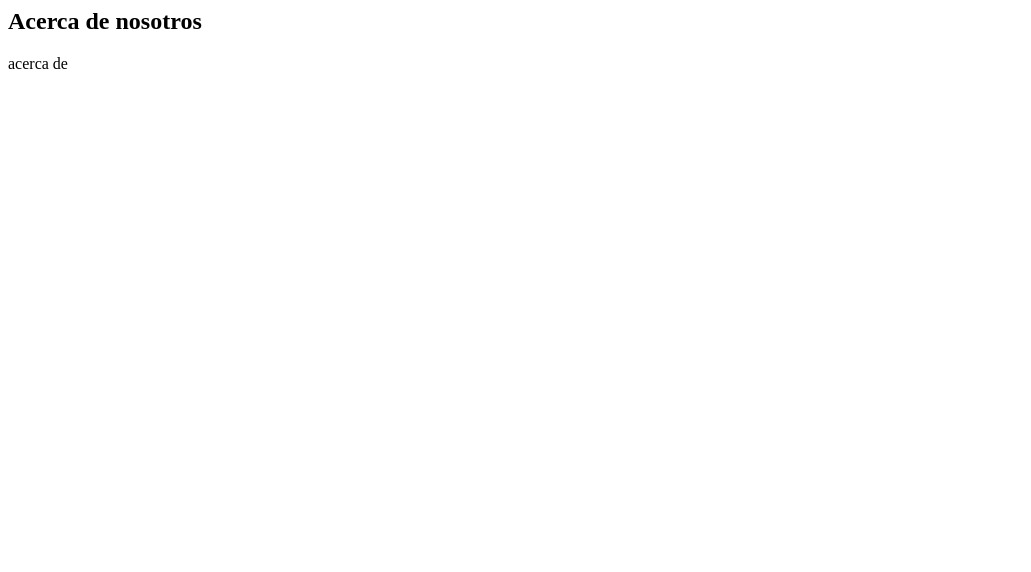
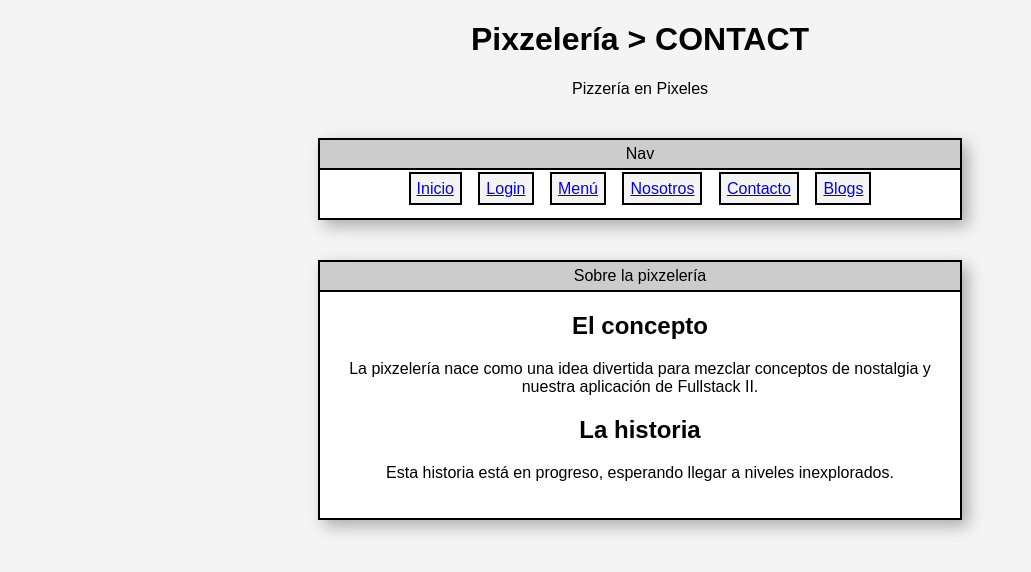
Before and after one commit to Jhincita/pixzeleria, a plain HTML site: page about.html in a window 1280 px wide. Shown: the whole page, without its empty margins (0-1031 px from the left). Drawn offline with Linux system fonts and the light colour scheme; a web font is replaced by a local one.

Commit message:
edit de las paginas del nav

```diff
--- a/about.html
+++ b/about.html
@@ -1,4 +1,44 @@
-<div id="page-content">
-    <h2>Acerca de nosotros</h2>
-    <p>acerca de</p>
+<!DOCTYPE html>
+<html lang="en">
+<head>
+    <meta charset="UTF-8">
+    <meta name="viewport" content="width=device-width, initial-scale=1.0">
+    <title>Pixeleria</title>
+
+    <link rel="stylesheet" href="https://use.typekit.net/eto0sad.css">
+    <link rel="stylesheet" href="style.css">
+
+    <!--    <link rel="stylesheet" href="https://unpkg.com/98.css">-->
+
+
+</head>
+<body>
+<div class="header">
+    <h1>Pixzelería > CONTACT</h1>
 </div>
+
+<p class="description">Pizzería en Pixeles</p>
+<nav class="window">
+    <p class="window-title">Nav</p>
+    <a class="button" href="index.html" data-page="index.html">Inicio</a>
+    <a class="button" href="login.html" data-page="login.html">Login</a>
+    <a class="button" href="menu.html" data-page="menu.html">Menú</a>
+    <a class="button" href="about.html" data-page="about.html">Nosotros</a>
+    <a class="button" href="contact.html" data-page="contact.html">Contacto</a>
+    <a class="button" href="blogs.html" data-page="blogs.html">Blogs</a>
+</nav>
+
+<div class="window" id="page-content">
+    <div class="window-title">Sobre la pixzelería</div>
+    <h2>El concepto</h2>
+    <p>La pixzelería nace como una idea divertida para mezclar conceptos de nostalgia y nuestra aplicación de Fullstack II.</p>
+    <h2>La historia</h2>
+    <p>Esta historia está en progreso, esperando llegar a niveles inexplorados.</p>
+
+</div>
+
+<script src="script.js"></script>
+
+
+</body>
+</html>
```
Also changed, not shown: contact.html (+40 -3 lines), index.html (+7 -5 lines), login.html (+9 -11 lines), menu.html (+40 -4 lines).
